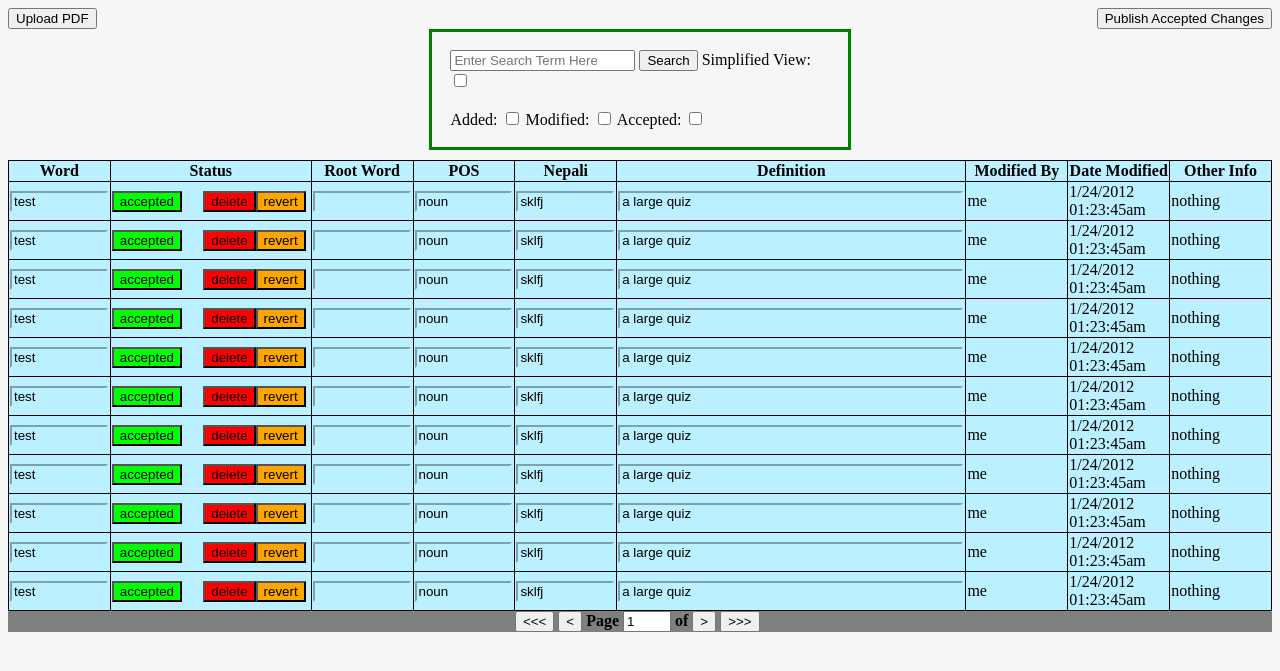
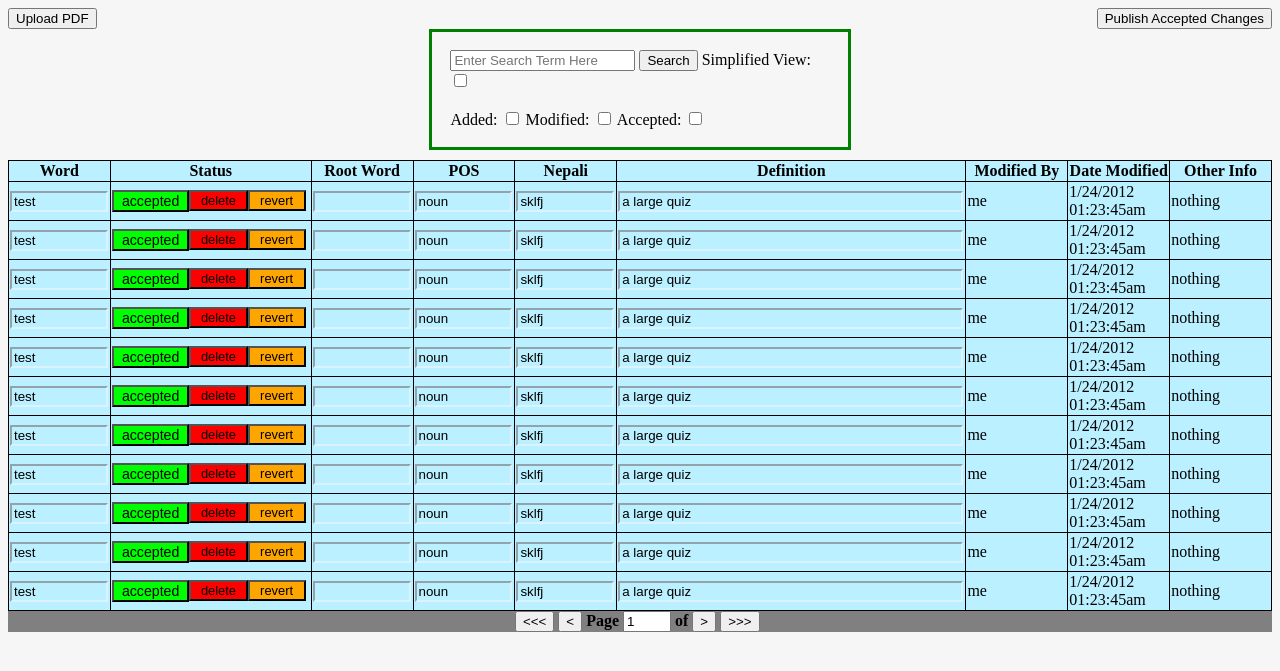
Before and after one commit to nsinghal7/LoomaDictionary2016, a PHP site: page /editor.html in a window 1280 px wide. Shown: the top 671 px of the page. Run offline with PHP 8.4, Linux system fonts and the light colour scheme.

Commit message:
resize stat buttons
adds automatic resizing of stat buttons to prevent button from moving
around and becoming unusable. Also attempts to maintain reasonable font
size

```diff
--- a/LoomaDictionary2016/css/editor.css
+++ b/LoomaDictionary2016/css/editor.css
@@ -107,7 +107,7 @@ td {
 }
 .resultsTableInput {
 	background-color: #baf0ff;
-	border-color: #baf0ff;
+	border-color: #dbf3ff;
 	height: 100%;
 	width: calc(100% - 5px);
 }
@@ -133,15 +133,24 @@ td {
 	background-color: red;
 	float: right;
 	height: 100%;
+	font-size: calc(1.4vw - 30px / 6);
+	word-wrap: normal;
+	width: 30%;
 }
 
 .statButton {
 	height: 100%;
 	background-color: lime;
+	font-size: calc(1.4vw - 30px / 8);
+	word-wrap: normal;
+	width: 40%;
 }
 
 .cancelButton {
 	height: 100%;
 	float: right;
 	background-color: orange;
+	font-size: calc(1.4vw - 30px / 6);
+	word-wrap: normal;
+	width: 30%;
 }
--- a/LoomaDictionary2016/js/editor.js
+++ b/LoomaDictionary2016/js/editor.js
@@ -191,28 +191,25 @@ function createTableEntry(word, i) {
 	row.append(createEditableTd("word", i, word["wordData"]["word"]));
 	var stat;
 	if(word['stagingData']['deleted']) {
-		stat = "deleted";
+		stat = "de<wbr>let<wbr>ed";
+		row.find("td input").addClass("strikethrough");
 	} else if(word['stagingData']['accepted']) {
-		stat = "accepted";
+		stat = "acc<wbr>ept<wbr>ed";
 	} else if(word['stagingData']['modified']) {
-		stat = "modified";
+		stat = "mod<wbr>if<wbr>ied";
 	} else if(word['stagingData']['added']) {
-		stat = "added";
+		stat = "add<wbr>ed";
 	} else {
-		stat = "published";
-	}
-
-	if(stat == 'deleted') {
-		row.find("td input").addClass("strikethrough");
+		stat = "pub<wbr>lish<wbr>ed";
 	}
 
 	//adds data to the row from the word object
 	row.append($('<td class="statCol"><button onclick="edit(\'stat\', '
 				+ i + ')" id="stat_' + i + '" class="statButton">' + stat
 				+ '</button><button class="cancelButton" onclick="edit(\'cancel\', ' + i
-				+ ')">revert</button><button onclick="edit(\'delete\', '
+				+ ')">re<wbr>vert</button><button onclick="edit(\'delete\', '
 				+ i + ')" class="entryDeleteButton">'
-				+ (word['stagingData']['deleted']?'re add':'delete')+'</button></td>'));
+				+ (word['stagingData']['deleted']?'re add':'de<wbr>lete')+'</button></td>'));
 	row.append(createEditableTd("root", i, word["wordData"]["root"] || ""));
 	row.append(createEditableTd("pos", i, word["wordData"]["pos"]));
 	row.append(createEditableTd("nep", i, word["wordData"]["nep"]));
```
